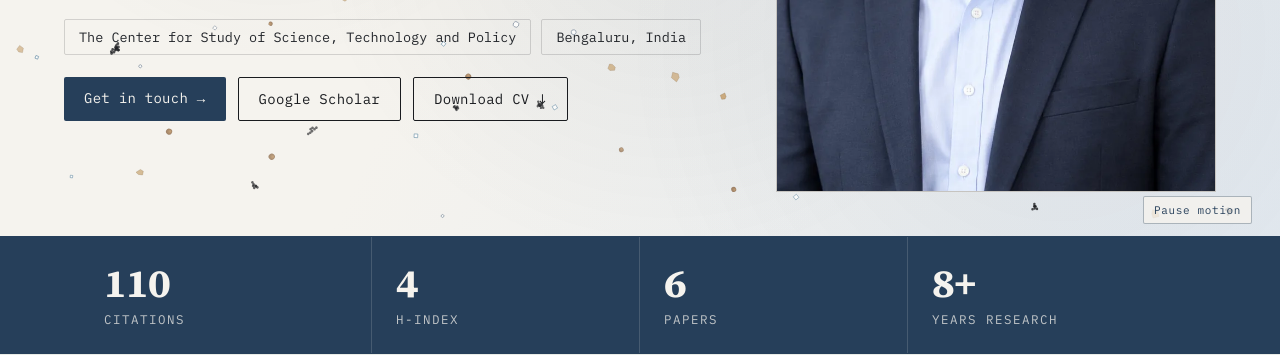
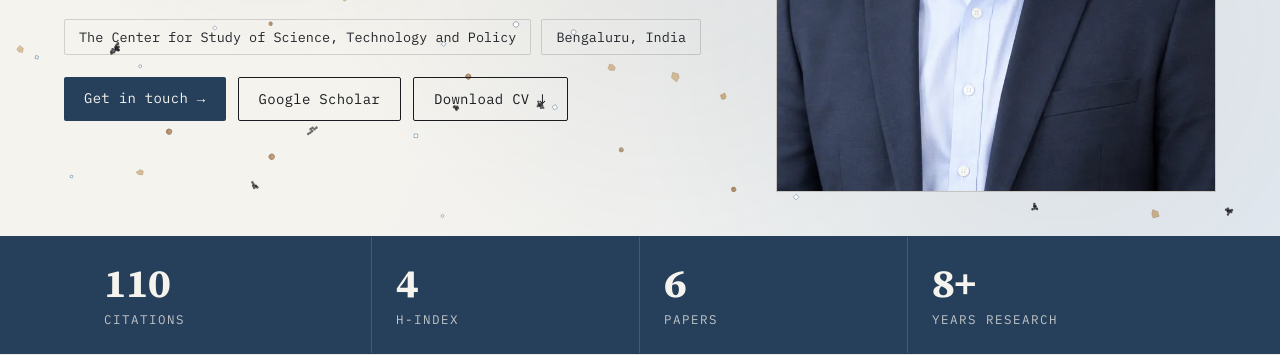
Before and after one commit to neeldipbarman/neeldipbarman.github.io, a plain HTML site: page index.html in a window 1280 px wide. Shown: the part 480-835 px from the top of the page. Drawn offline with Linux system fonts and the light colour scheme.

Commit message:
Add files via upload

```diff
--- a/hero-air.js
+++ b/hero-air.js
@@ -4,7 +4,7 @@
    dust          - larger angular tan grains that tumble slowly
    sulfate       - small light droplets with a faint rim
    sea salt      - small white cubic crystals
-   Pauses off-screen, respects reduced motion, visitor can pause. */
+   Pauses off-screen and stays still for visitors who turn animations off. */
 (function () {
 var tries = 0;
 function start() {
@@ -13,13 +13,9 @@ function start() {
   if (hero.querySelector('.hero-air')) return;
   var c = document.createElement('canvas'); c.className = 'hero-air'; c.setAttribute('aria-hidden', 'true');
   hero.insertBefore(c, hero.firstChild);
-  var bar = document.createElement('div'); bar.className = 'air-bar';
-  var btn = document.createElement('button'); btn.type = 'button'; btn.className = 'air-toggle';
-  bar.appendChild(btn); hero.appendChild(bar);
   var ctx = c.getContext('2d'), W = 0, H = 0, P = [], HZ = [], t = 0, raf = 0, visible = true;
   var reduce = window.matchMedia && matchMedia('(prefers-reduced-motion: reduce)').matches;
   var paused = reduce, R = Math.random;
-  function label() { btn.textContent = paused ? 'Play motion' : 'Pause motion'; }
   var TYPES = [['bc', .27], ['brc', .17], ['dust', .16], ['so4', .27], ['salt', .13]];
   function pick() { var u = R(), a = 0; for (var i = 0; i < TYPES.length; i++) { a += TYPES[i][1]; if (u < a) return TYPES[i][0]; } return 'so4'; }
   function mk(anywhere) {
@@ -81,11 +77,10 @@ function start() {
   }
   function loop(ts) { raf = 0; if (paused || !visible || document.hidden) return; t = ts; draw(true); raf = requestAnimationFrame(loop); }
   function kick() { if (!raf && !paused && visible && !document.hidden) raf = requestAnimationFrame(loop); }
-  btn.addEventListener('click', function () { paused = !paused; label(); kick(); });
   if ('IntersectionObserver' in window) new IntersectionObserver(function (e) { visible = e[0].isIntersecting; kick(); }).observe(hero);
   document.addEventListener('visibilitychange', kick);
   var rt; window.addEventListener('resize', function () { clearTimeout(rt); rt = setTimeout(size, 150); });
-  label(); size(); kick();
+  size(); kick();
 }
 if (document.readyState === 'loading') document.addEventListener('DOMContentLoaded', start); else start();
 })();
--- a/index.html
+++ b/index.html
@@ -72,7 +72,7 @@
   #skills { background: #EEF2F6 !important; }
   #contact { background: var(--deep) !important; }
 </style>
-<script src="./hero-air.js?v=eb5304b0" defer></script>
+<script src="./hero-air.js?v=355b3338" defer></script>
 <style>:root{--accent:#8A4A3A}</style>
 </head>
 <body>
```
